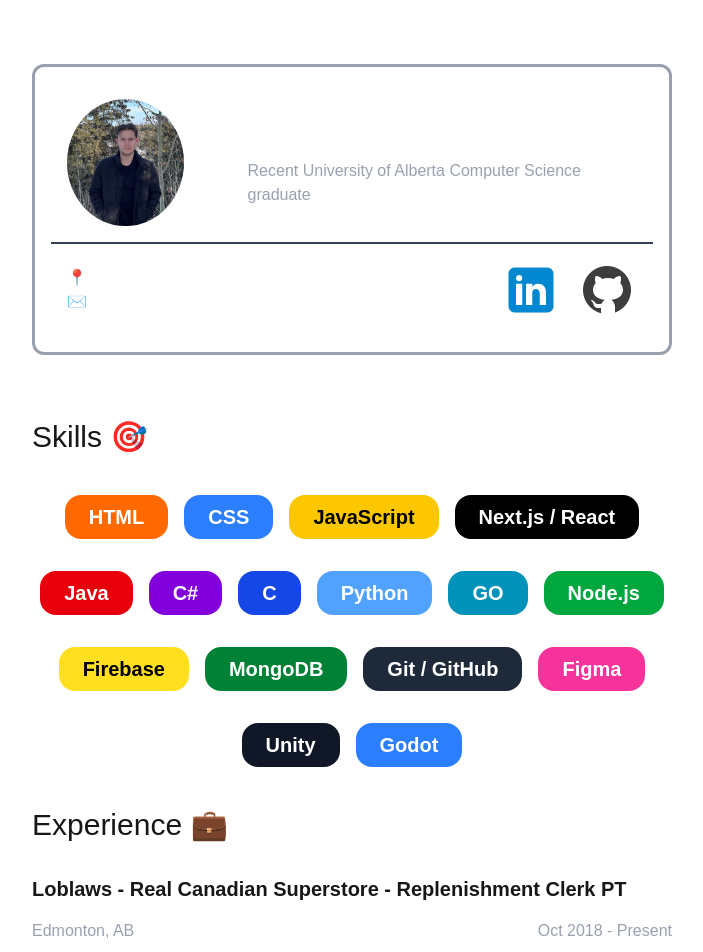
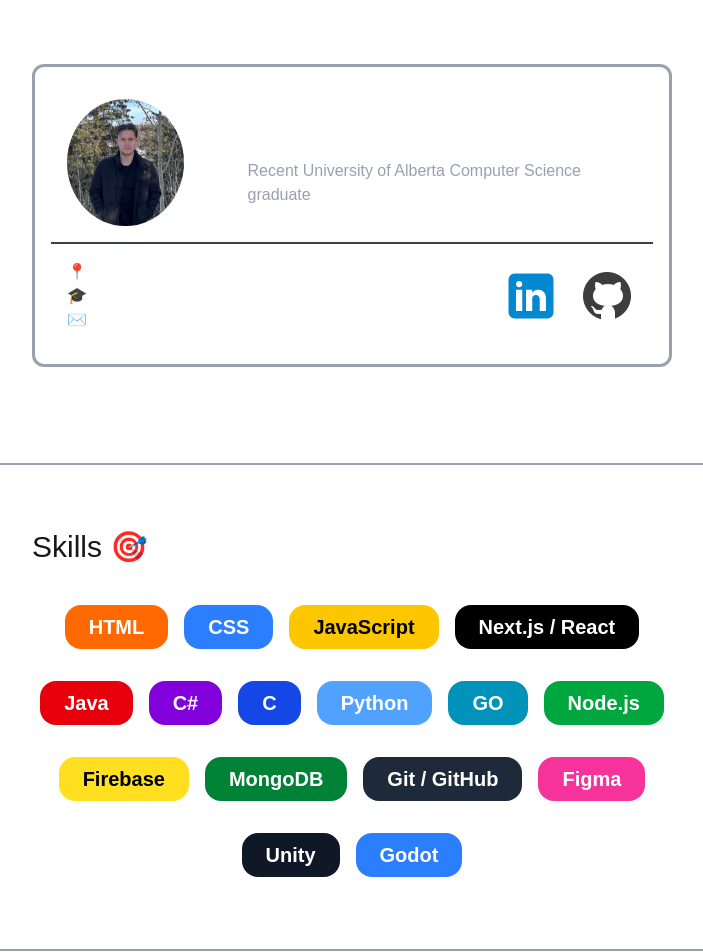
Before and after one commit to ItsMikeyy/PortfolioSite, a Next.js app: page / in a window 1280 px wide. Shown: the top 952 px of the page, without its empty margins (288-991 px from the left). Built offline with nearby package versions, Linux system fonts and the light colour scheme.

Commit message:
more work

```diff
--- a/src/app/components/Hero.jsx
+++ b/src/app/components/Hero.jsx
@@ -1,5 +1,5 @@
 import Image from "next/image"
-
+import Link from "next/link"
 const Hero = () => {
     return(
         <div className="flex justify-center my-8 w-1/2">
@@ -24,11 +24,16 @@
                 <div className="p-4 justify-between flex flex-row items-center">
                     <div>
                         <p className="text-md font-bold">📍 Edmonton, AB</p>
+                        <p className="text-md font-bold">🎓 University of Alberta</p>
                         <p className="text-md font-bold">✉️ careyamichael2002@gmail.com</p>
                     </div>
                     <div className="flex flex-row gap-4">
-                        <img src="/linkedin.png" />
-                        <img src="/github.png" />
+                        <Link href="https://www.linkedin.com/in/michael-carey-147455231" target="_blank">
+                            <img src="/linkedin.png" alt="LinkedIn" className="w-15 h-15 cursor-pointer" />
+                        </Link>
+                        <Link href="https://github.com/ItsMikeyy" target="_blank">
+                            <img src="/github.png" alt="GitHub" className="w-15 h-15 cursor-pointer" />
+                        </Link>
                     </div>
                 </div>
             </div>
--- /dev/null
+++ b/src/app/components/Line.jsx
@@ -0,0 +1,7 @@
+const Line = () => {
+    return (
+        <div className="w-3/5 my-8 border border-gray-400"></div>
+    )
+}
+
+export default Line
--- a/src/app/components/Skill.jsx
+++ b/src/app/components/Skill.jsx
@@ -1,6 +1,6 @@
 const Skill = (props) => {
     return (
-        <div key={props.name} className={`${props.bgColor} rounded-2xl my-2`}>
+        <div key={props.name} className={`${props.bgColor} rounded-2xl my-2 transform transition-transform duration-300 hover:scale-150`}>
             <p className={`text-xl ${props.textColor} font-bold py-2 px-6`}>{props.skillName}</p>
         </div>
     )
--- a/src/app/page.js
+++ b/src/app/page.js
@@ -1,5 +1,6 @@
 import Experience from "./components/Experience";
 import Hero from "./components/Hero";
+import Line from "./components/Line";
 import Projects from "./components/Projects";
 import Skills from "./components/Skills";
 export default function Home() {
@@ -7,8 +8,11 @@
     <div>
       <div className="flex flex-col gap-8 justify-center w-full items-center py-8">
         <Hero />
+        <Line />
         <Skills />
+        <Line />
         <Experience />
+        <Line />
         <Projects />
       </div>
     </div>
```
